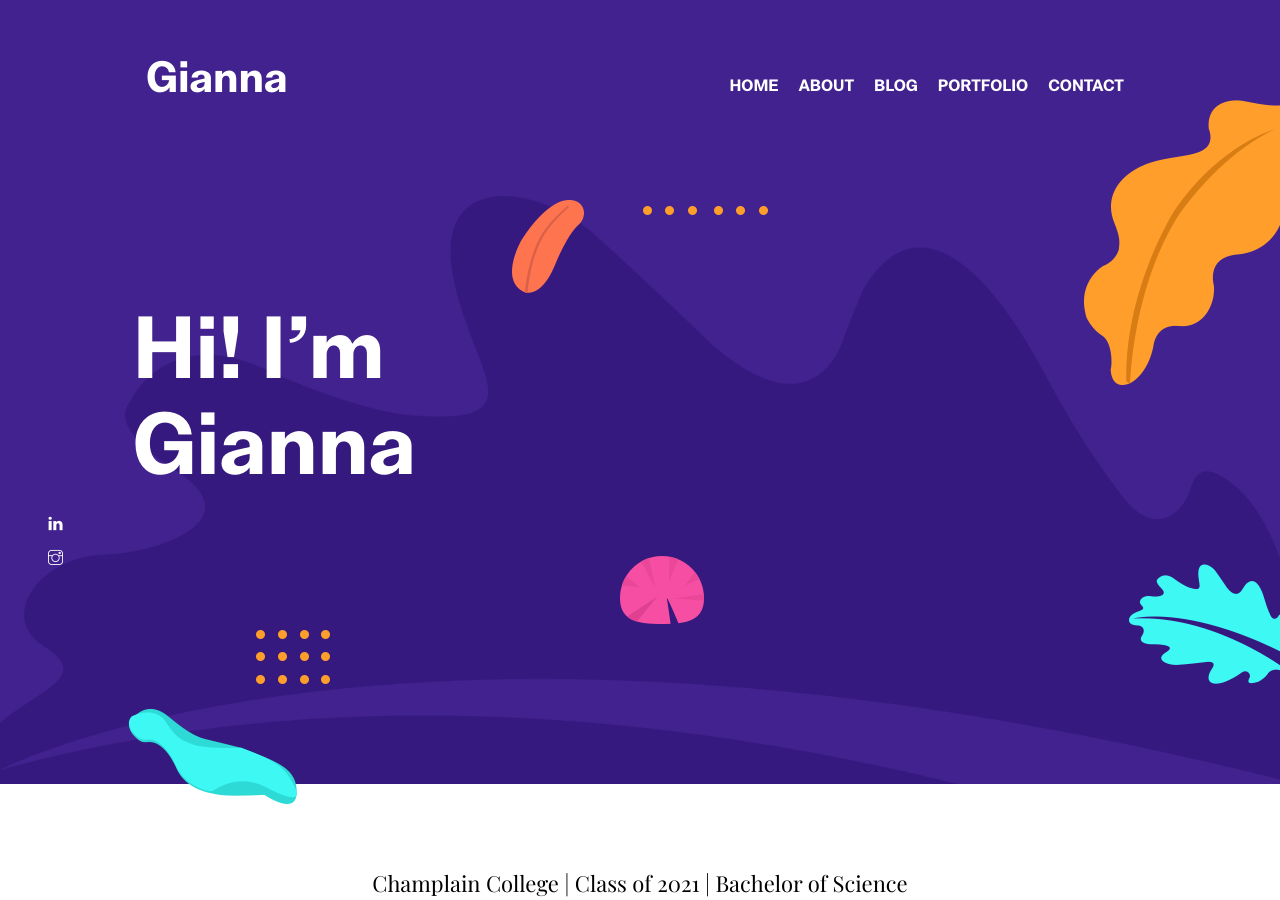
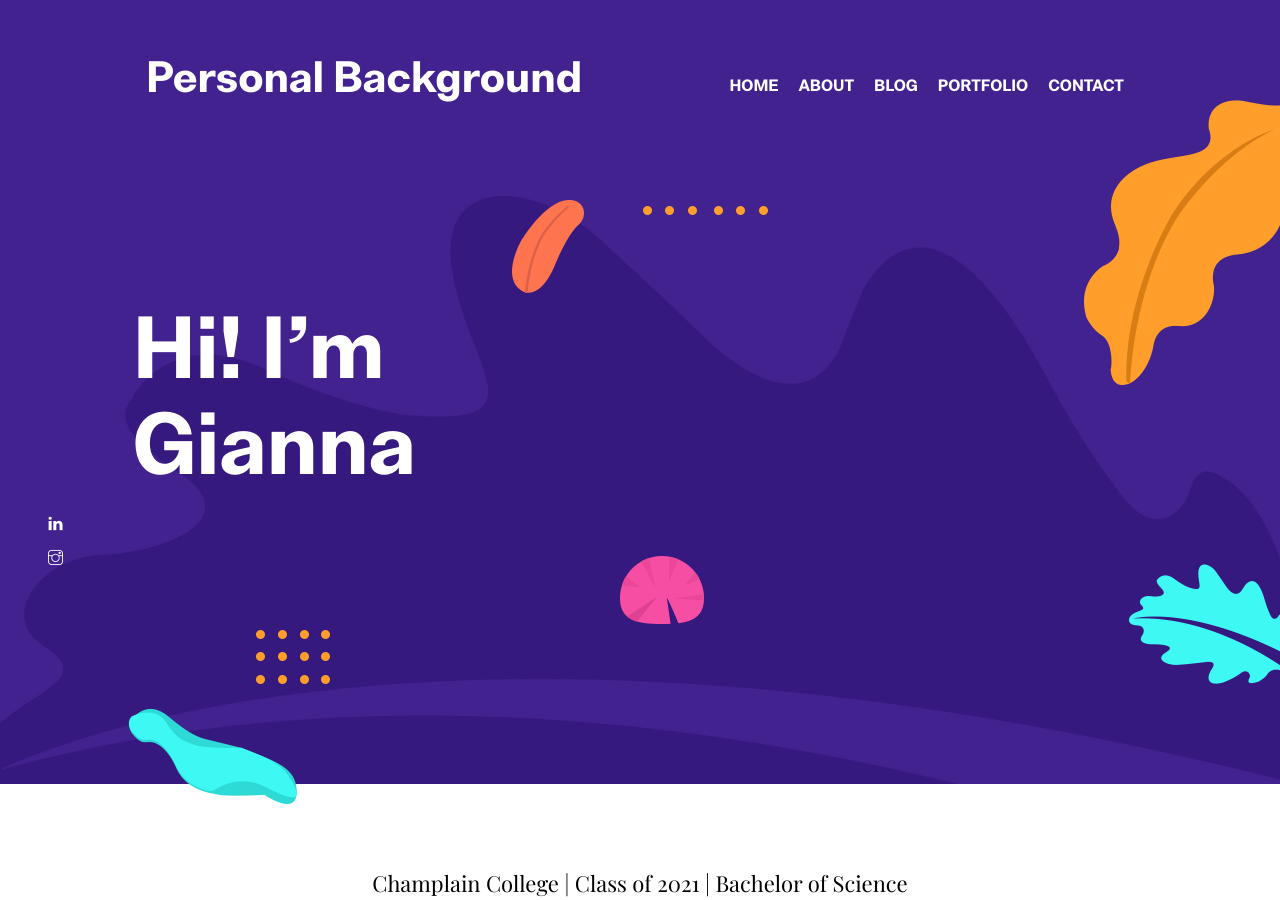
Before and after one commit to gianna2/gianna-barnhart, a Jekyll site: the page built from index.html, in a window 1280 px wide and 900 px high. Built offline with Jekyll 4.4.1, drawn with Linux system fonts in a browser that asks for light colours.

Commit message:
Update settings.yml

```diff
--- a/_data/settings.yml
+++ b/_data/settings.yml
@@ -56,7 +56,7 @@ blurb-btn-name: know more
 
 
 # About Page
-
+title: "Personal Background"
 # Work Process Section
 work-process:
   - title : "Research and Plan"
```
